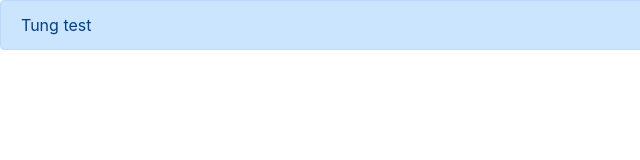
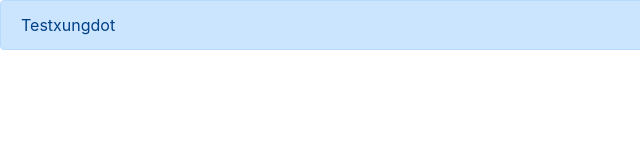
Before and after one commit to vinhhutech/vinhhutech, a plain HTML site: page index.html in a window 1280 px wide. Shown: the full height of the page, 0-640 px from the left. Drawn offline with nearby package versions, Linux system fonts and the light colour scheme.

Commit message:
test xung dot

```diff
--- a/index.html
+++ b/index.html
@@ -11,7 +11,7 @@
 
 
 <div class="alert alert-primary" role="alert">
-Tung test
+Testxungdot
 </div>
 </body>
 
```
